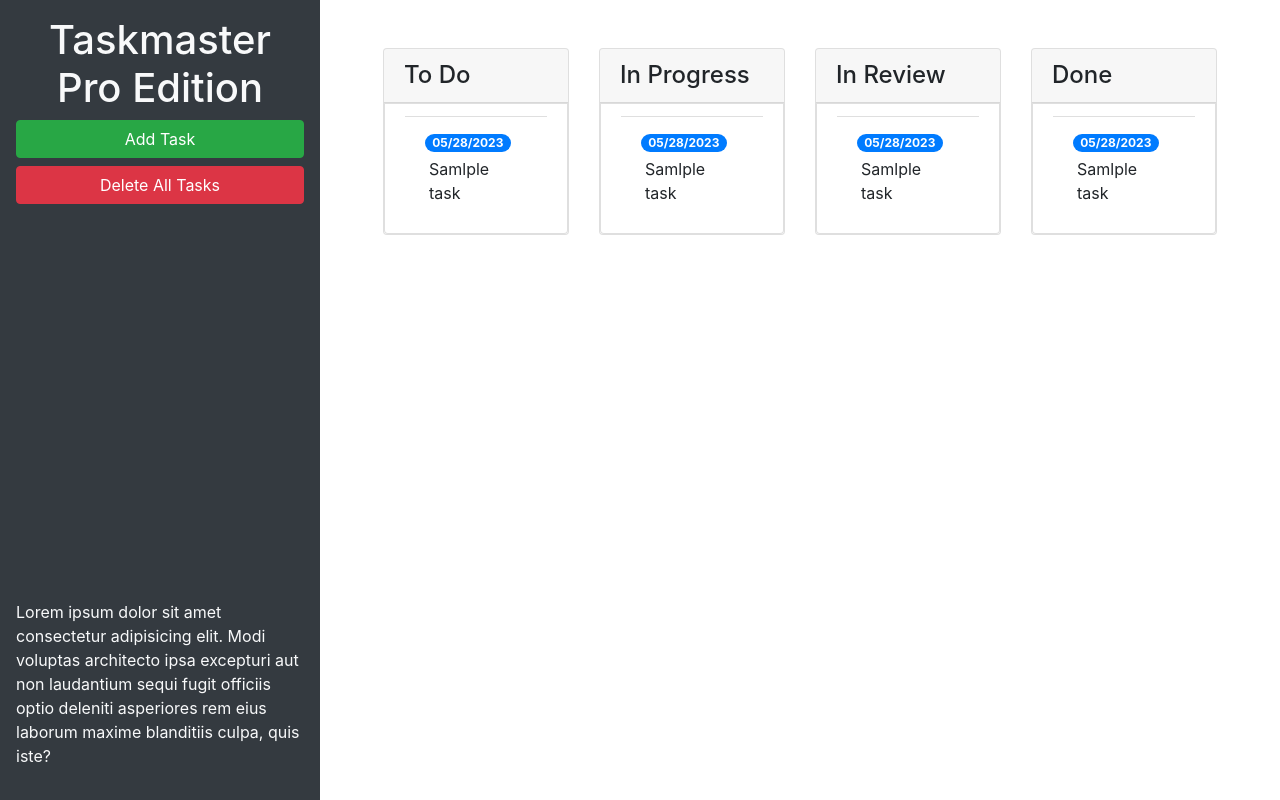
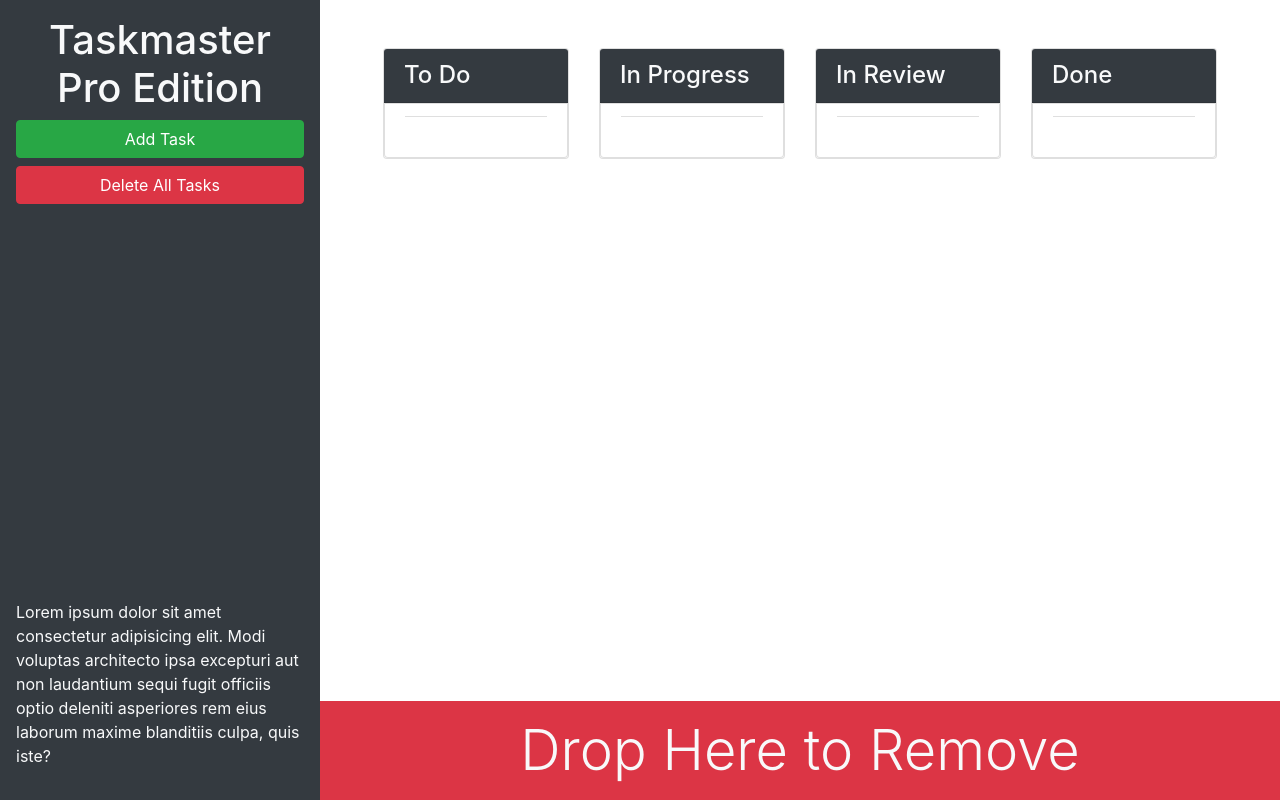
Before and after one commit to CalebFunderburk/taskmaster-pro, a plain HTML site: page index.html in a window 1280 px wide. Drawn offline with nearby package versions, Linux system fonts and the light colour scheme.

Commit message:
added trash zone and updated cards

```diff
--- a/index.html
+++ b/index.html
@@ -13,28 +13,28 @@
 <body>
 
   <div class="row min-vh-100 no-gutters">
-    <header class="col-12 col-lg-3 bg-dark text-light d-flex flex-column p-4 p-lg-3">
+    <header class="col-12 col-lg-3 bg-dark text-light sticky-top d-flex flex-column p-4 p-lg-3">
       <h1 class="text-center">Taskmaster Pro Edition</h1>
       <button id="create-task" class="btn btn-block btn-success" data-toggle="modal" data-target="#task-form-modal">Add
         Task</button>
       <button id="remove-tasks" class="btn btn-block btn-danger">Delete All Tasks</button>
-      <p class="mt-auto">Lorem ipsum dolor sit amet consectetur adipisicing elit. Modi voluptas architecto ipsa
+      <p class="mt-auto d-none d-lg-block">Lorem ipsum dolor sit amet consectetur adipisicing elit. Modi voluptas architecto ipsa
         excepturi aut non
         laudantium sequi fugit officiis optio deleniti asperiores rem eius laborum maxime blanditiis culpa, quis iste?
       </p>
     </header>
-    <main class="col-12 col-lg-9">
+    <main class="col-12 col-lg-9 d-flex flex-column">
       <div class="m-5 row justify-content-around">
         <!--To Do-->
         <div class="col-12 col-md-6 col-xl-3 mb-3">
           <div class="card">
-            <h4 class="card-header">
+            <h4 class="card-header bg-dark text-light">
               To Do
             </h4>
             <ul id="list-toDo" class="list-group-item list-group-flush">
               <li class="list-group-item">
-                <span class="badge badge-primary badge-pill">05/28/2023</span>
-                <p class="m-1">Samlple task</p>
+                <span class="badge badge-primary badge-pill"></span>
+                <p class="m-1"></p>
               </li>
             </ul>
           </div>
@@ -42,13 +42,13 @@
         <!--In Progress-->
         <div class="col-12 col-md-6 col-xl-3 mb-3">
           <div class="card">
-            <h4 class="card-header">
+            <h4 class="card-header bg-dark text-light">
               In Progress
             </h4>
             <ul id="list-inProgress" class="list-group-item list-group-flush">
               <li class="list-group-item">
-                <span class="badge badge-primary badge-pill">05/28/2023</span>
-                <p class="m-1">Samlple task</p>
+                <span class="badge badge-primary badge-pill"></span>
+                <p class="m-1"></p>
               </li>
             </ul>
           </div>
@@ -56,13 +56,13 @@
         <!--In Review-->
         <div class="col-12 col-md-6 col-xl-3 mb-3">
           <div class="card">
-            <h4 class="card-header">
+            <h4 class="card-header bg-dark text-light">
               In Review
             </h4>
             <ul id="list-inReview" class="list-group-item list-group-flush">
               <li class="list-group-item">
-                <span class="badge badge-primary badge-pill">05/28/2023</span>
-                <p class="m-1">Samlple task</p>
+                <span class="badge badge-primary badge-pill"></span>
+                <p class="m-1"></p>
               </li>
             </ul>
           </div>
@@ -70,16 +70,22 @@
         <!--Done-->
         <div class="col-12 col-md-6 col-xl-3 mb-3">
           <div class="card">
-            <h4 class="card-header">
+            <h4 class="card-header bg-dark text-light">
               Done
             </h4>
             <ul id="list-done" class="list-group-item list-group-flush">
               <li class="list-group-item">
-                <span class="badge badge-primary badge-pill">05/28/2023</span>
-                <p class="m-1">Samlple task</p>
+                <span class="badge badge-primary badge-pill"></span>
+                <p class="m-1"></p>
               </li>
             </ul>
           </div>
+        </div>
+      </div>
+      <!--Trash-->
+      <div id="trash" class="mt-auto">
+        <div class="w-100 bg-danger p-3 text-center text-light display-4">
+          Drop Here to Remove
         </div>
       </div>
     </main>
```
